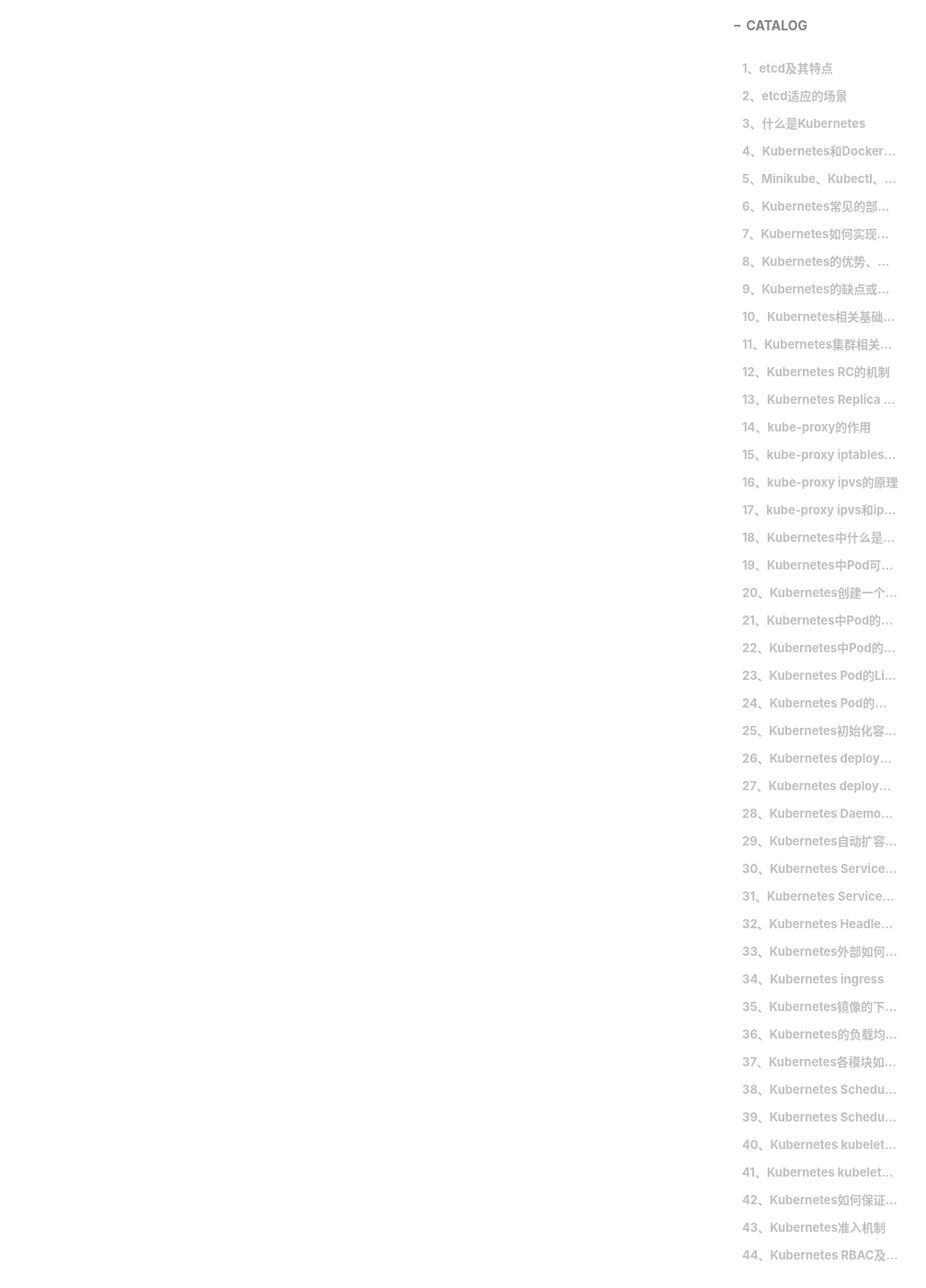
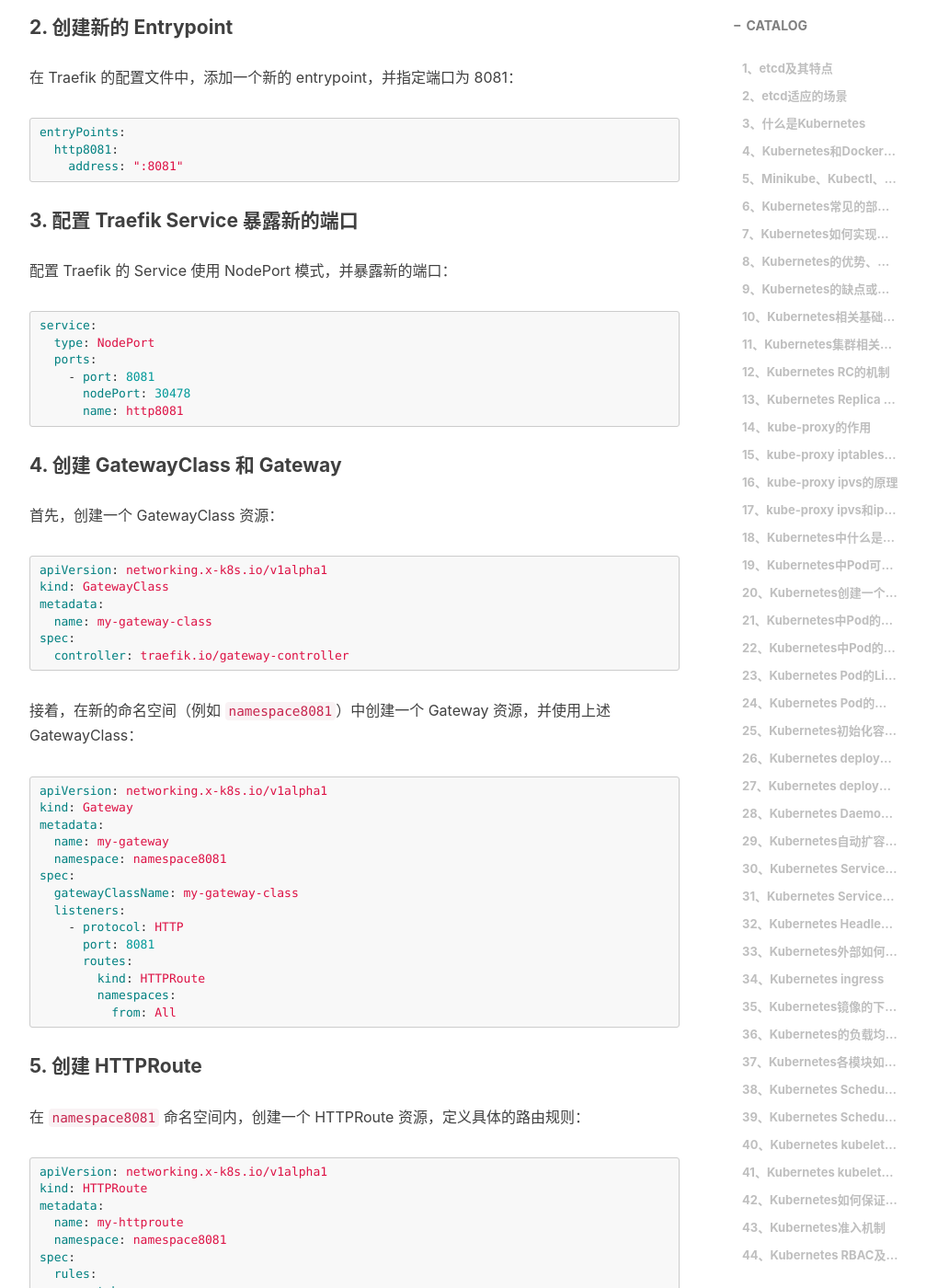
Before and after one commit to hodie-aurora/hodie-aurora.github.io, a Jekyll site: the page built from _posts/2025-01-07-kubernetes杂项.md, in a window 1280 px wide and 1400 px high, scrolled down 50994 px. Shown: the whole window at 92% size, without its empty margins (233-1240 px from the left). Built offline with Jekyll 4.4.1, drawn with Linux system fonts in a browser that asks for light colours; nearby versions of some CDN libraries; comment, search, counter and statistics services are not loaded; some of the changed text lies outside the part shown.

Commit message:
Implementing Multiple Gateways using Traefik and Gateway

````diff
--- a/_posts/2025-01-07-kubernetes杂项.md
+++ b/_posts/2025-01-07-kubernetes杂项.md
@@ -1380,11 +1380,11 @@ http:
 
    - **功能弱**：默认 Kubernetes 自带的 Ingress 功能较少，但对于简单的路由需求已经足够。
    - **适用性强**：由于是 Kubernetes 原生支持，兼容性和适用性都非常好。
-2. **HTTPRoute**:
+2. **HTTPRoute(Gateway)**:
 
    - **功能一般**：作为 Kubernetes Gateway API 的一部分，提供了更多的功能，但不如 IngressRoute 那么丰富。
    - **适应性一般**：需要安装 Kubernetes Gateway API 扩展，对于一些集群可能需要额外配置。
-3. **IngressRoute**:
+3. **IngressRoute(Traefik)**:
 
    - **功能强**：Traefik 的 CRD，提供了高级的路由和中间件功能，适合复杂的路由需求。
    - **适用性一般**：特定于 Traefik，因此在跨供应商环境中适用性可能不如标准 Kubernetes 资源。
@@ -1473,3 +1473,96 @@ http:
 
 - 可视化能力较为简单，可能不如 Jaeger 或 SkyWalking 那样全面。
 - 需要额外的工具（例如 Prometheus 和 Grafana）来实现全面的监控和告警功能。
+
+### 114、在 Kubernetes 集群环境中使用 Traefik 和 Gateway 创建多网关
+
+#### 1. 安装和配置 Traefik
+
+首先，需要在 Kubernetes 集群中安装并配置 Traefik 作为入口控制器。可以使用 Helm 图表来简化安装过程：
+
+```bash
+helm repo add traefik https://helm.traefik.io/traefik
+helm install traefik traefik/traefik
+```
+
+在 Helm values 文件中，配置 Traefik 的 entrypoints、service 以及中间件，以支持多入口点和自定义端口。
+
+#### 2. 创建新的 Entrypoint
+
+在 Traefik 的配置文件中，添加一个新的 entrypoint，并指定端口为 8081：
+
+```yaml
+entryPoints:
+  http8081:
+    address: ":8081"
+```
+
+#### 3. 配置 Traefik Service 暴露新的端口
+
+配置 Traefik 的 Service 使用 NodePort 模式，并暴露新的端口：
+
+```yaml
+service:
+  type: NodePort
+  ports:
+    - port: 8081
+      nodePort: 30478
+      name: http8081
+```
+
+#### 4. 创建 GatewayClass 和 Gateway
+
+首先，创建一个 GatewayClass 资源：
+
+```yaml
+apiVersion: networking.x-k8s.io/v1alpha1
+kind: GatewayClass
+metadata:
+  name: my-gateway-class
+spec:
+  controller: traefik.io/gateway-controller
+```
+
+接着，在新的命名空间（例如 `namespace8081`）中创建一个 Gateway 资源，并使用上述 GatewayClass：
+
+```yaml
+apiVersion: networking.x-k8s.io/v1alpha1
+kind: Gateway
+metadata:
+  name: my-gateway
+  namespace: namespace8081
+spec:
+  gatewayClassName: my-gateway-class
+  listeners:
+    - protocol: HTTP
+      port: 8081
+      routes:
+        kind: HTTPRoute
+        namespaces:
+          from: All
+```
+
+#### 5. 创建 HTTPRoute
+
+在 `namespace8081` 命名空间内，创建一个 HTTPRoute 资源，定义具体的路由规则：
+
+```yaml
+apiVersion: networking.x-k8s.io/v1alpha1
+kind: HTTPRoute
+metadata:
+  name: my-httproute
+  namespace: namespace8081
+spec:
+  rules:
+    - matches:
+        - path:
+            type: Prefix
+            value: "/"
+      forwardTo:
+        - serviceName: my-service
+          port: 80
+```
+
+#### 6. 总结
+
+通过以上步骤，我们成功在 Kubernetes 集群中使用 Traefik 和 Gateway 实现了多网关配置。每个命名空间都有独立的 Gateway，通过指定的 NodePort 进行访问，并使用 HTTPRoute 资源定义具体的路由规则。
````
Also changed, not shown: other parts of _posts/2025-01-07-kubernetes杂项.md (+1 -1 lines).
